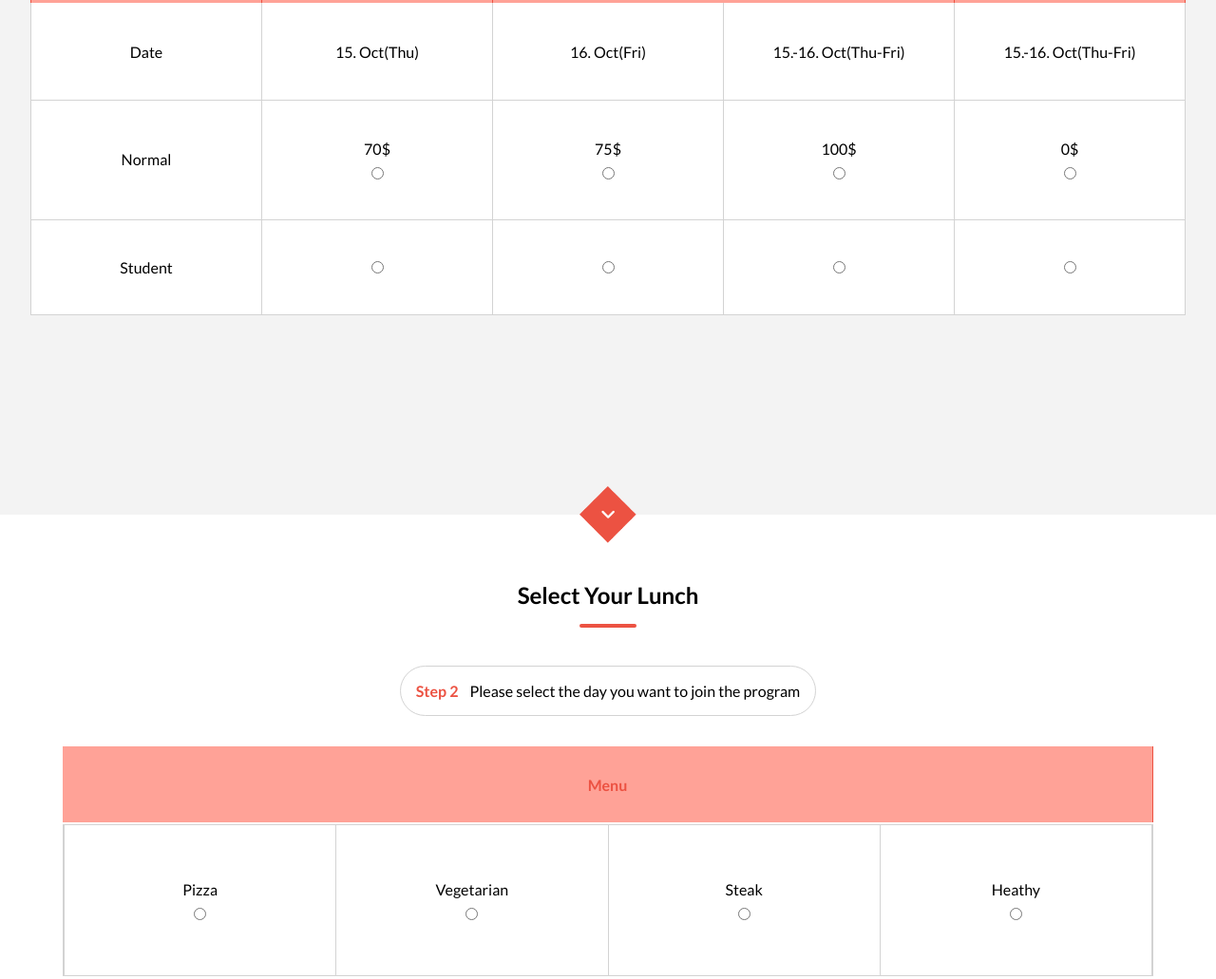
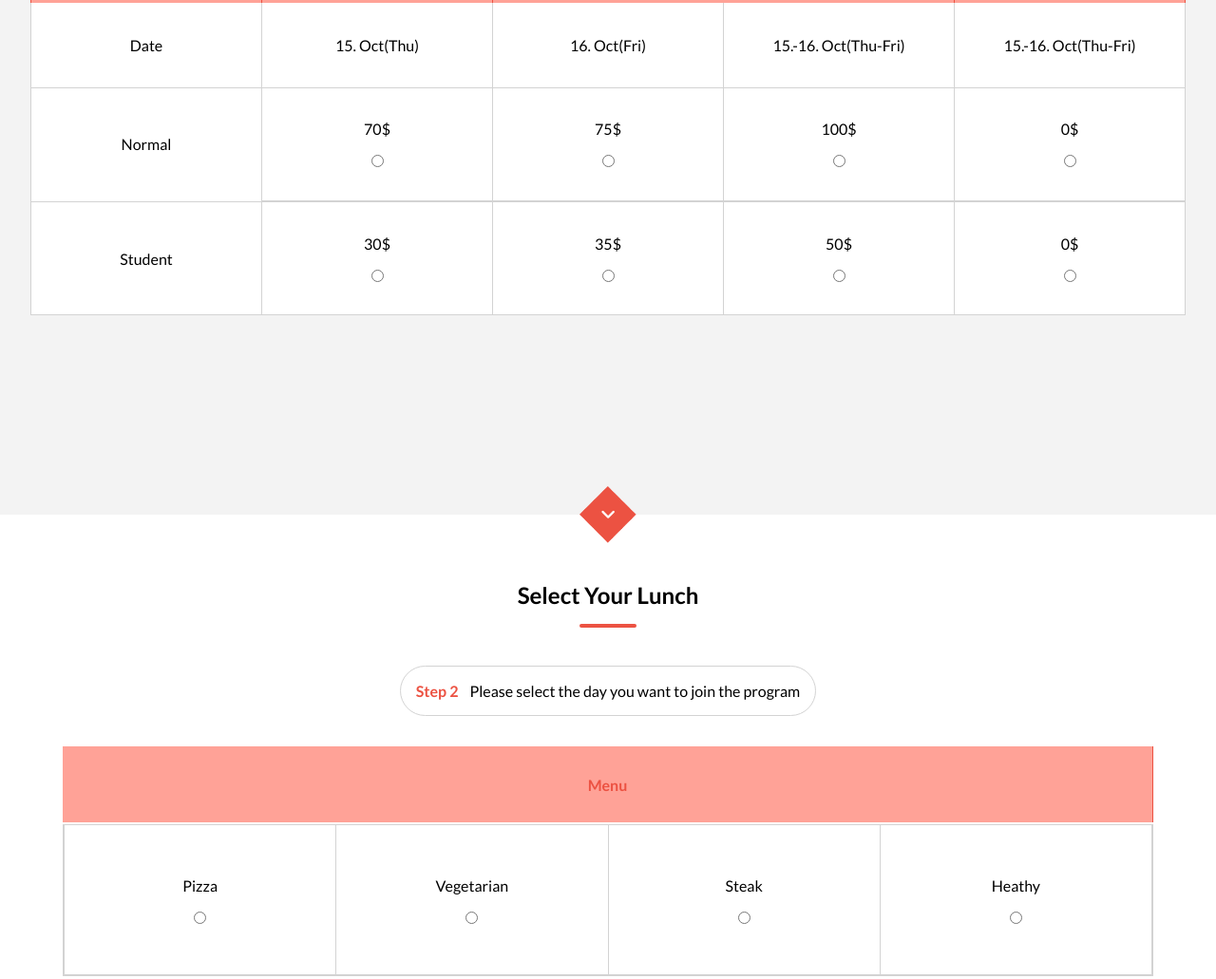
Before and after one commit to Trast00/reimangined-conference, a website: page ticket.html in a window 1280 px wide. Shown: the part 430-1461 px from the top of the page at 95% size. Drawn offline with Linux system fonts and the light colour scheme.

Commit message:
Update tables: Wrap radio input into a label

```diff
--- a/style.css
+++ b/style.css
@@ -649,7 +649,16 @@ th:nth-child(3){
 }
 
 tbody label {
-  margin-bottom: 10px;
+  width: 100%;
+  height: 100%;
+  display: flex;
+  flex-direction: column;
+  align-items: center;
+  justify-content: center;
+}
+
+tbody input {
+  margin-top: 18px;
 }
 
 .btn-down {
--- a/ticket.html
+++ b/ticket.html
@@ -70,36 +70,48 @@
         <tr>
           <td>Normal</td>
           <td>
-            <label for="normal-day1">70$</label>
+            <label for="normal-day1">70$
               <input type="radio" name="ticket-price" id="normal-day1" value="70">
+            </label>
           </td>
           <td>
-            <label for="normal-day2-1">75$</label>
+            <label for="normal-day2-1">75$
               <input type="radio" name="ticket-price" id="normal-day2-1" value="75">
+            </label>
           </td>
           <td>
-            <label for="normal-day2-2">100$</label>
+            <label for="normal-day2-2">100$
               <input type="radio" name="ticket-price" id="normal-day2-2" value="100">
+            </label>
           </td>
           <td>
-            <label for="normal-partner">0$</label>
+            <label for="normal-partner">0$
               <input type="radio" name="ticket-price" id="normal-partner" value="0">
+            </label>
           </td>
         </tr>
 
         <tr>
           <td>Student</td>
           <td>
-              <input type="radio" name="ticket-price" id="normal-day1" value="30$">
+            <label for="student-day1">30$
+              <input type="radio" name="ticket-price" id="student-day1" value="30">
+            </label>
           </td>
           <td>
-            <input type="radio" name="ticket-price" id="normal-day1" value="35$">
+            <label for="student-day2-1">35$
+              <input type="radio" name="ticket-price" id="student-day2-1" value="35">
+            </label>
           </td>
           <td>
-            <input type="radio" name="ticket-price" id="normal-day1" value="50$">
+            <label for="student-day2-2">50$
+              <input type="radio" name="ticket-price" id="student-day2-2" value="50">
+            </label>
           </td>
           <td>
-            <input type="radio" name="ticket-price" id="normal-day1" value="0$">
+            <label for="student-day-partner">0$
+              <input type="radio" name="ticket-price" id="student-day-partner" value="0">
+            </label>
           </td>
         </tr>
       </tbody>
@@ -126,20 +138,24 @@
       <tbody>
         <tr>
           <td>
-            <label for="menu-1">Pizza</label>
+            <label for="menu-1">Pizza
               <input type="radio" name="menu" id="menu-1" value="0">
+            </label>
           </td>
           <td>
-            <label for="menu-2">Vegetarian</label>
+            <label for="menu-2">Vegetarian
               <input type="radio" name="menu" id="menu-2" value="0">
+            </label>
           </td>
           <td>
-            <label for="menu-3">Steak</label>
+            <label for="menu-3">Steak
               <input type="radio" name="menu" id="menu-3" value="0">
+            </label>
           </td>
           <td>
-            <label for="menu-4">Heathy</label>
+            <label for="menu-4">Heathy
               <input type="radio" name="menu" id="menu-4" value="0">
+            </label>
           </td>
         </tr>
       </tbody>
```
Lines whose indentation alone changed are shown as unchanged.
